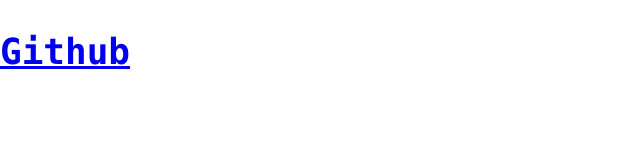
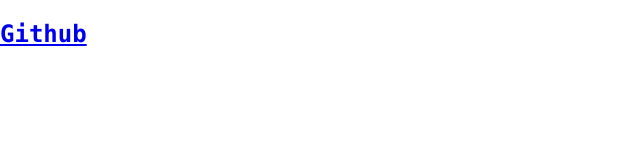
Before and after one commit to drewleon/drewleon.github.io, a plain HTML site: page index.html in a window 1280 px wide. Shown: the whole page, without its empty margins (0-640 px from the left). Drawn offline with Linux system fonts and the light colour scheme.

Commit message:
Update style.css

```diff
--- a/style.css
+++ b/style.css
@@ -5,5 +5,6 @@
 body {
   margin: 0;
   font-family: "Lucida Console", "Courier New", monospace;
-  font-size: 1.5em;
+  font-size: 1em;
+  font-weight: normal;
 }
```
